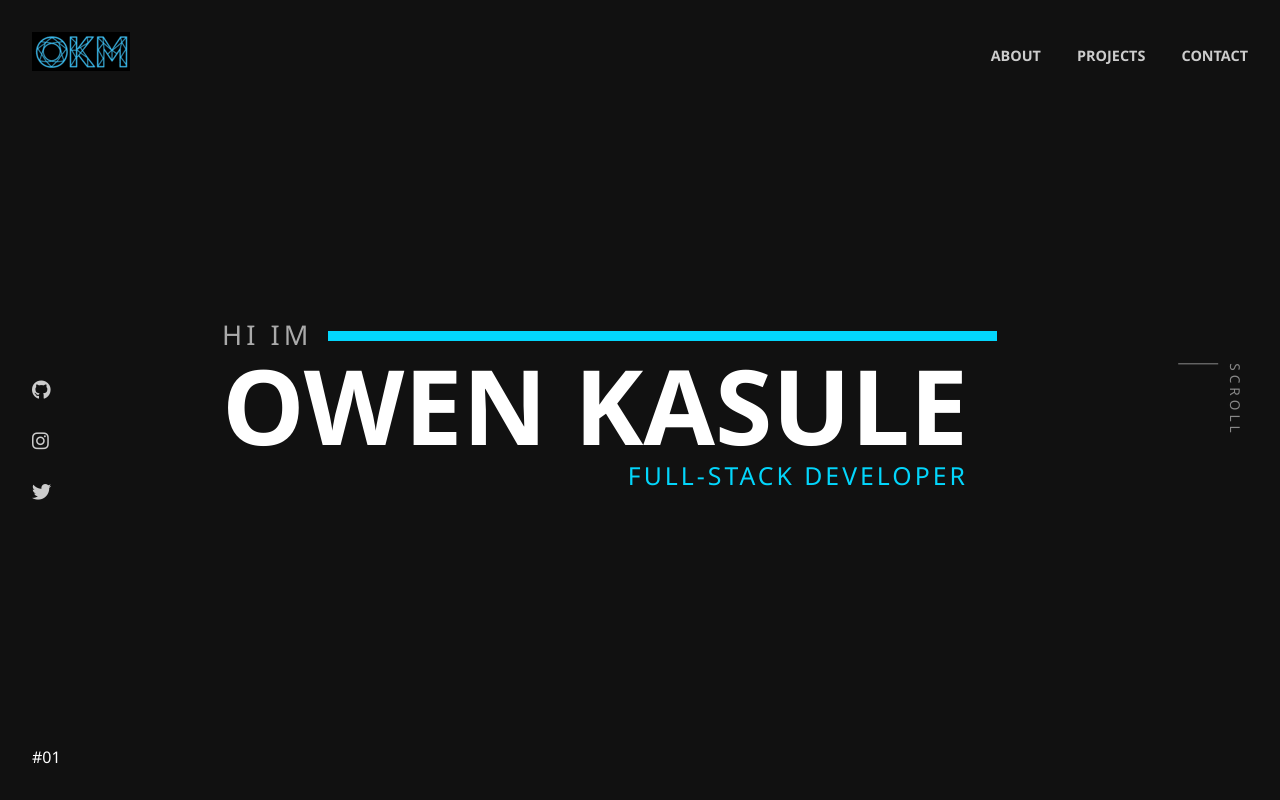
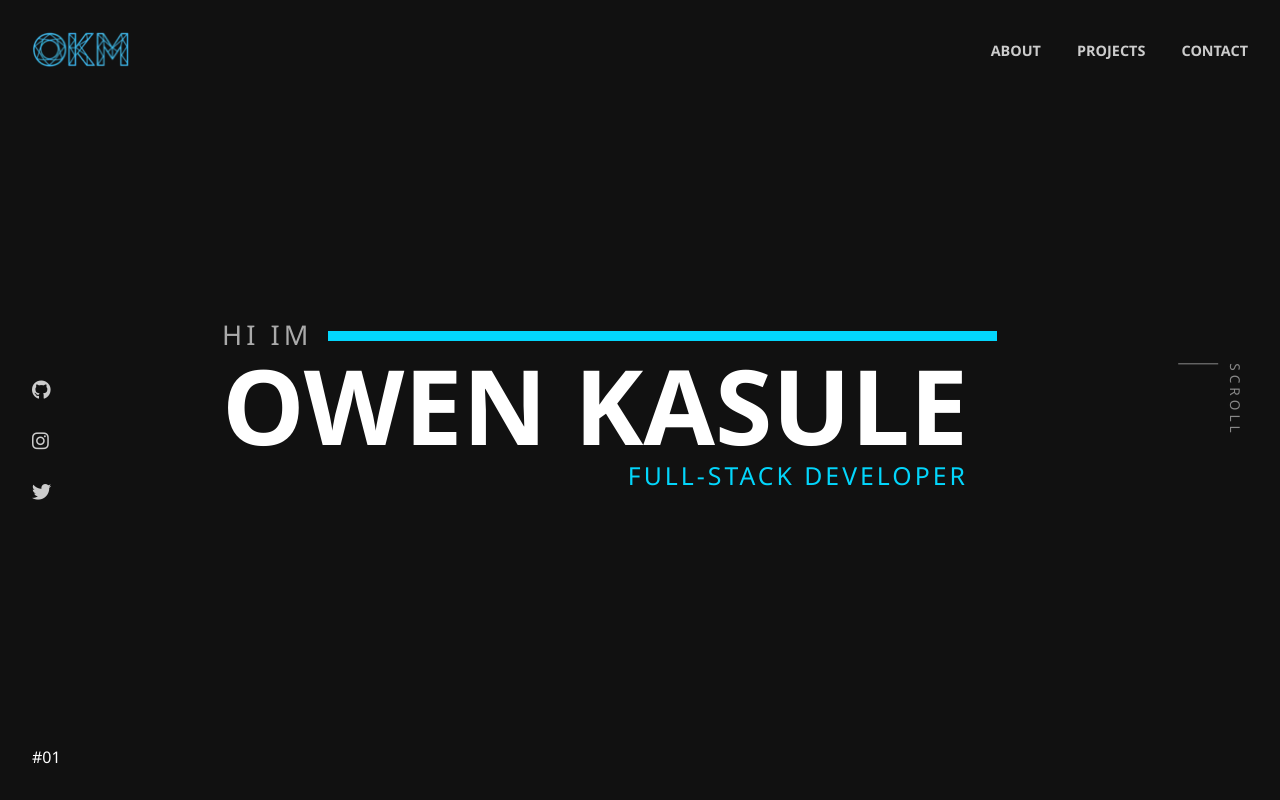
Before and after one commit to Owen-kasule/glass-portfolio, a website: page public/index.html in a window 1280 px wide. Drawn offline with Linux system fonts and the light colour scheme; a small style sheet from the web is missing.

Commit message:
Add new navigation logo in WEBP format

```diff
--- a/public/css/style.css
+++ b/public/css/style.css
@@ -25,6 +25,12 @@ html, body {
 }
 .logo {
   font-size: 1.5rem; font-weight: 900; letter-spacing: 2px;
+}
+.logo-img {
+  height: 2.2rem;
+  width: auto;
+  display: block;
+  object-fit: contain;
 }
 .menu a {
   margin-left: 2rem;
--- a/public/index.html
+++ b/public/index.html
@@ -27,7 +27,7 @@
   <!-- 2) Header: logo left, nav right -->
   <header class="nav">
     <div class="logo">
-      <img src="images/nav-okm-logo.png" alt="OK Logo" class="logo-img" />
+      <img src="images/nav-okm-logo.webp" alt="OK Logo" class="logo-img" />
     </div>
     <nav class="menu">
       <a href="about.html">ABOUT</a>
```
Also changed, not shown: public/images/logo.png (added), public/images/logo1.png (added), public/images/nav-okm-logo.webp (added).
